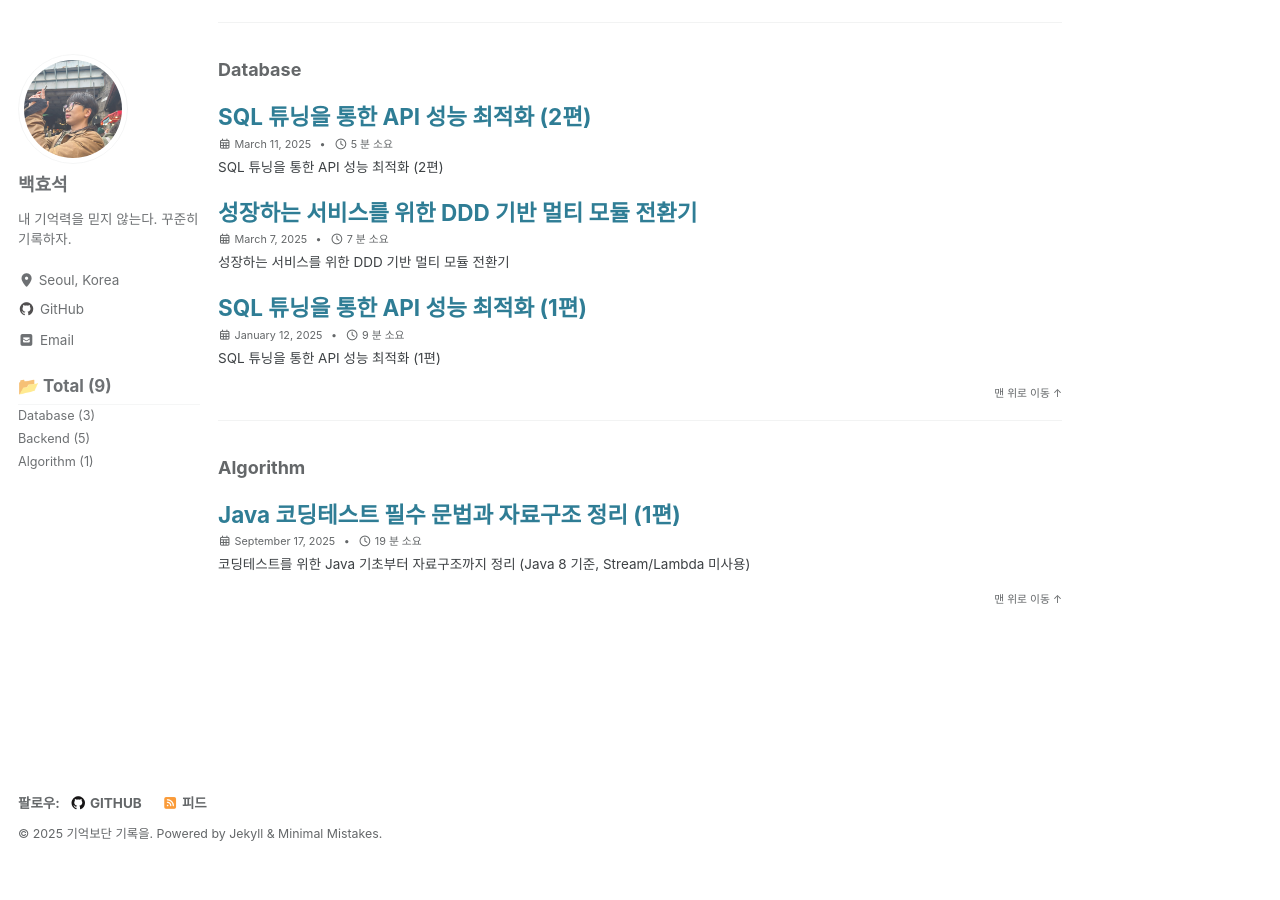
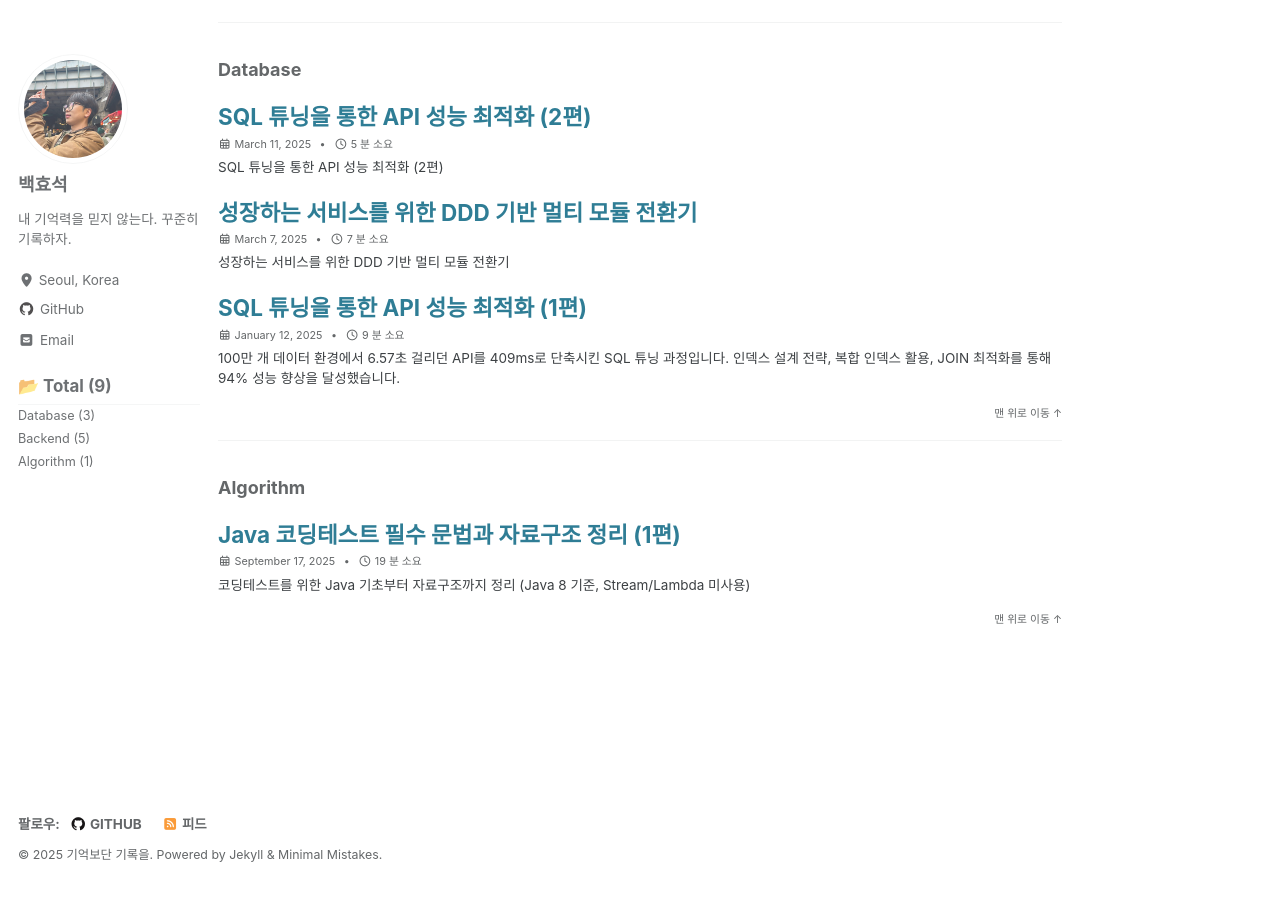
Before and after one commit to alexization/alexization.github.io, a Jekyll site: the page built from _pages/category_archive.md, in a window 1280 px wide and 900 px high, scrolled down 716 px. Built offline with Jekyll 4.4.1, drawn with Linux system fonts in a browser that asks for light colours; cached includes are drawn as plain includes.

```diff
--- a/_posts/2025-01-12-sql-tuning-api-performance-1.md
+++ b/_posts/2025-01-12-sql-tuning-api-performance-1.md
@@ -3,14 +3,14 @@ header:
    teaser: /assets/images/logo.png
 
 title: "SQL 튜닝을 통한 API 성능 최적화 (1편)"
-excerpt: "SQL 튜닝을 통한 API 성능 최적화 (1편)"
+excerpt: "100만 개 데이터 환경에서 6.57초 걸리던 API를 409ms로 단축시킨 SQL 튜닝 과정입니다. 인덱스 설계 전략, 복합 인덱스 활용, JOIN 최적화를 통해 94% 성능 향상을 달성했습니다."
 categories:
   - Database
 tags:
    - SQL 튜닝
    - MySQL
-   - 인덱스 최적화
-   - API 성능
+   - API 성능 최적화
+   - 복합 인덱스
 
 toc_label: "SQL 튜닝을 통한 API 성능 최적화"
 toc: true
```
